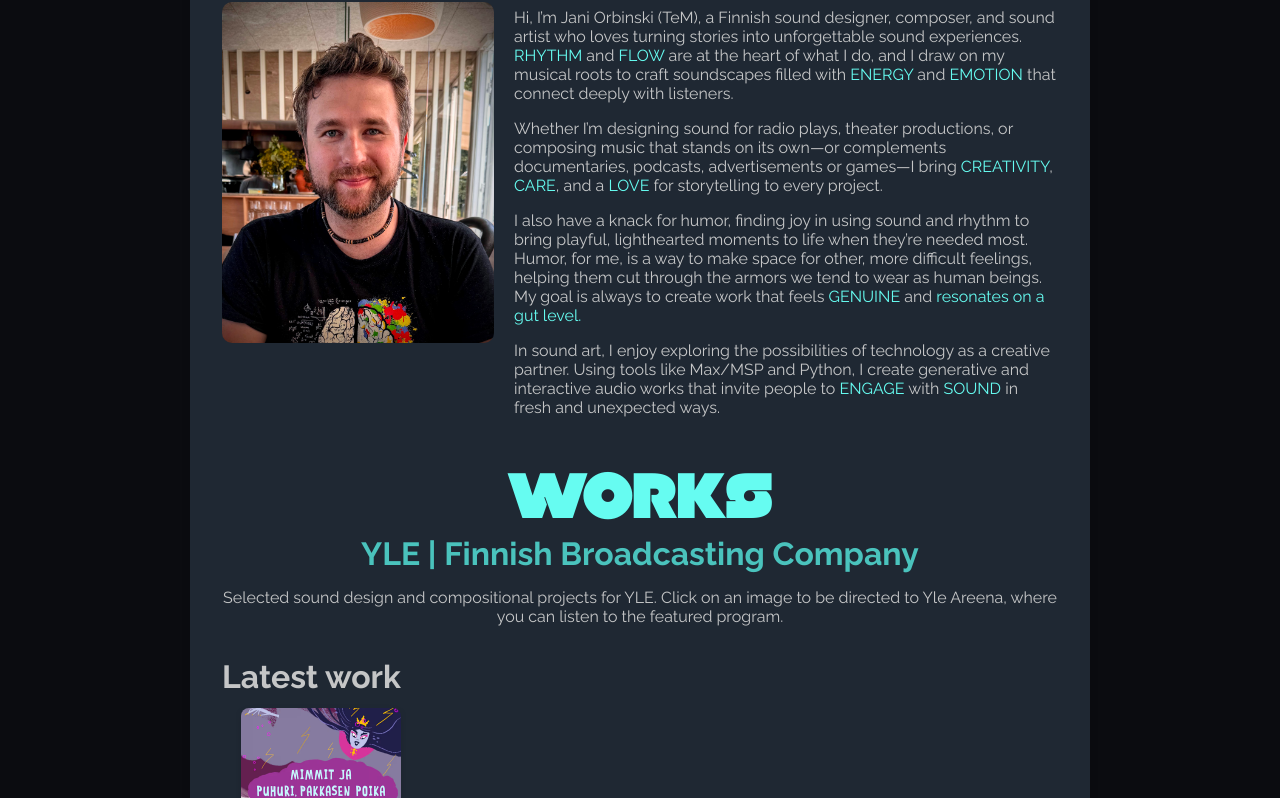
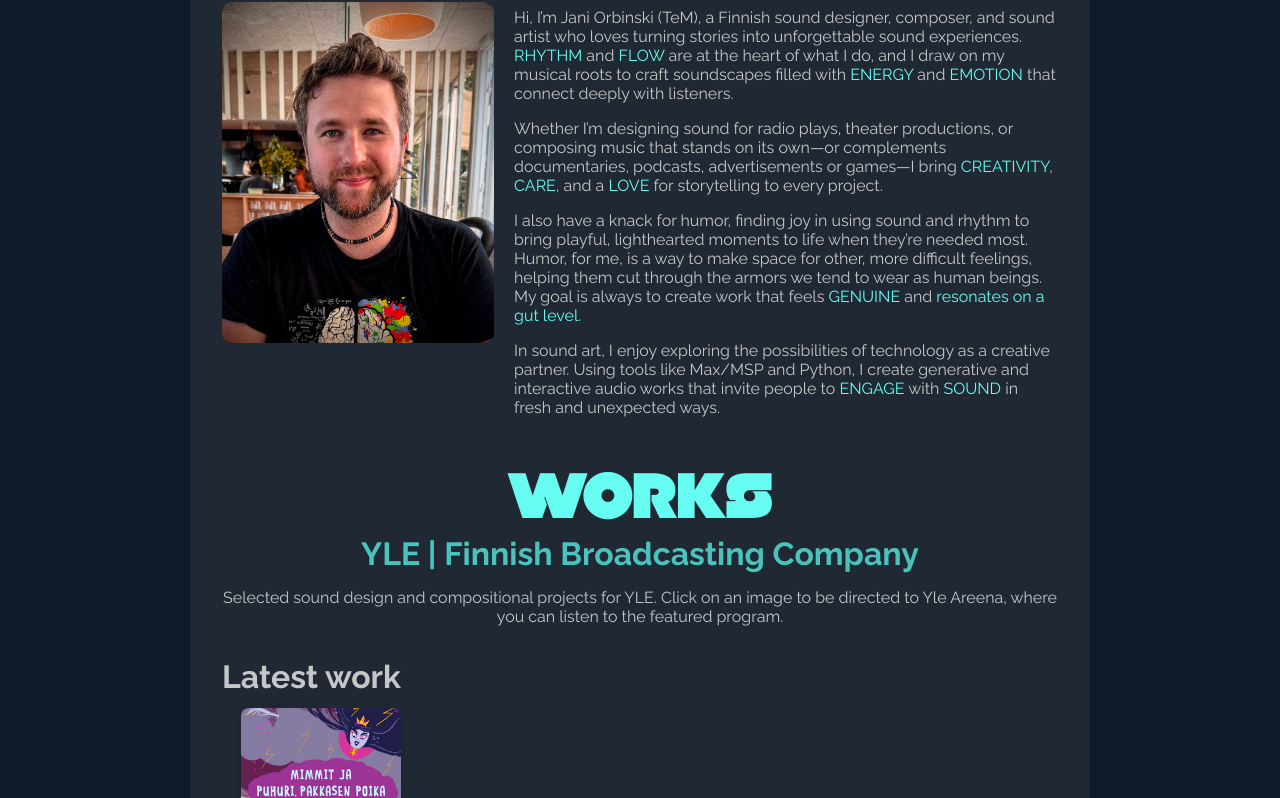
Before and after one commit to glasscube0987/janiorbinski.com, a plain HTML site: page index.html in a window 1280 px wide. Shown: the part 512-1310 px from the top of the page. Drawn offline with Linux system fonts and the light colour scheme.

Commit message:
bg color change

```diff
--- a/styles.css
+++ b/styles.css
@@ -1,5 +1,5 @@
 :root {
-  --primary-bg: #0B0C10;
+  --primary-bg: #0d1b2b;
   --secondary-bg: #1F2833;
   --text-color: #C5C6C7;
   --accent-color: #66FCF1;
```
Also changed, not shown: 1 other file.
